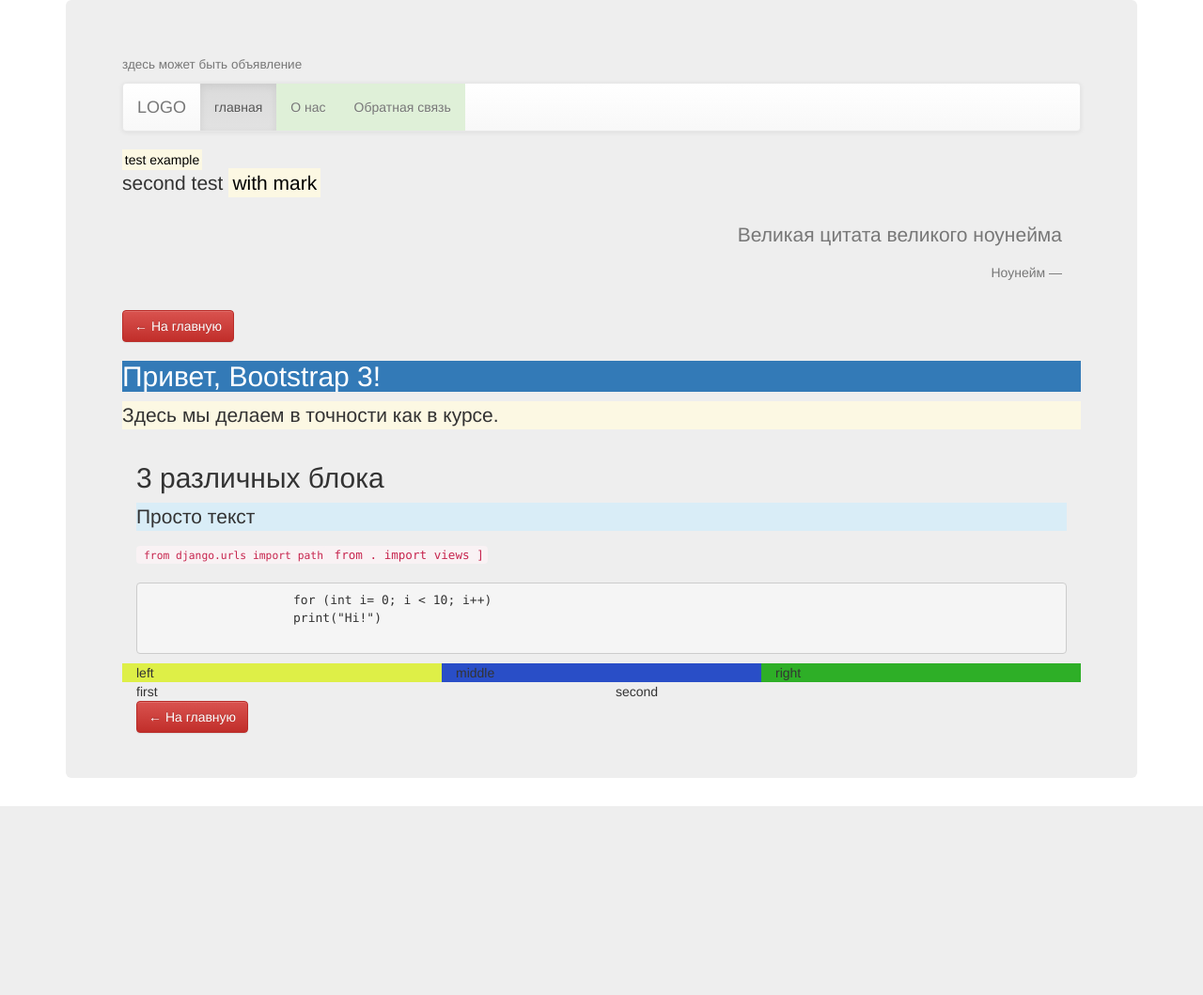
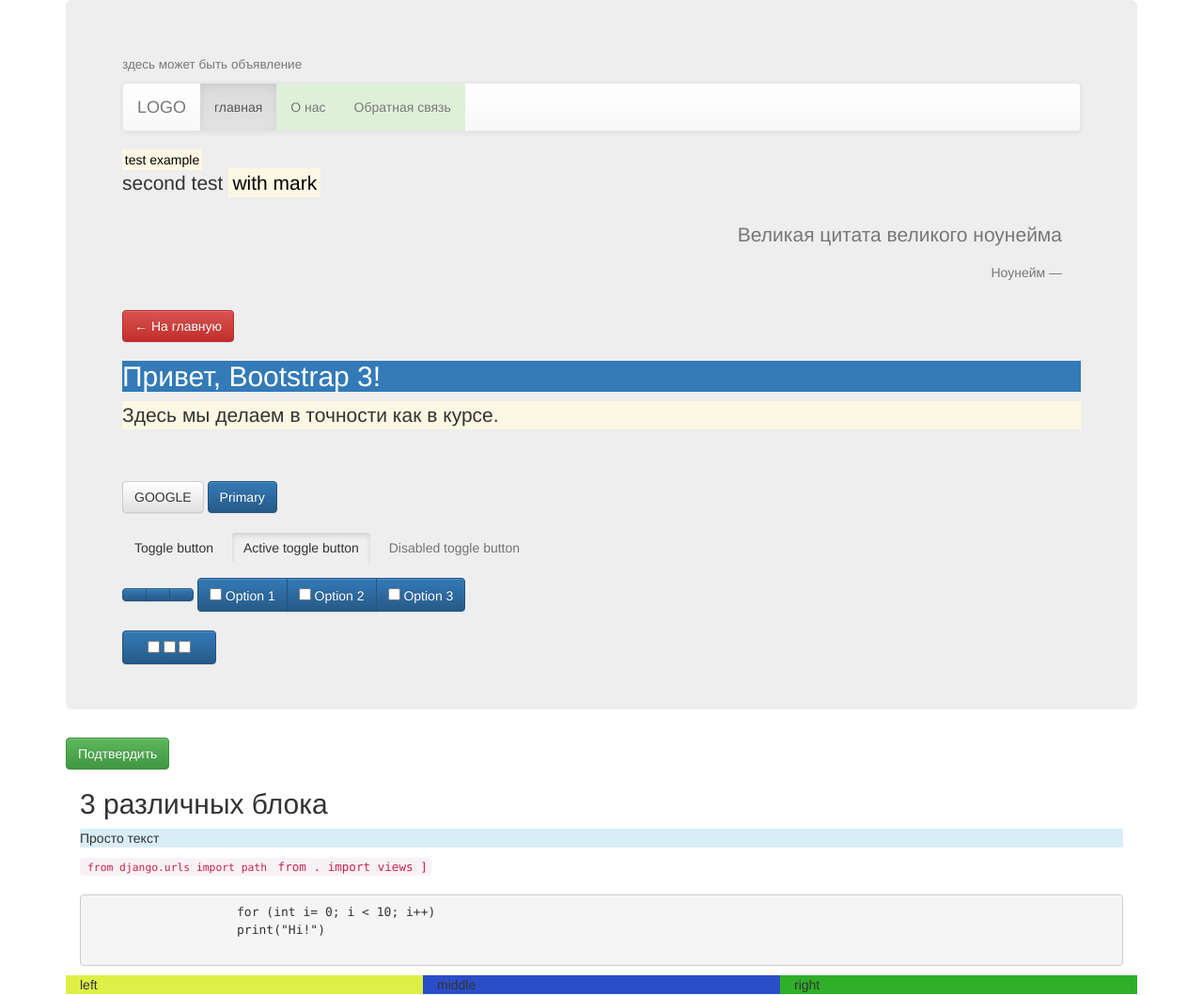
Before and after one commit to nikolaevtik/portfolio_analyser, a Django app: page /training/lesson1/ in a window 1280 px wide. Shown: the top 1059 px of the page at 94% size. Before the commit the page ends 858 px from the top, so only its background shows below. Run offline with Django 5.2, Linux system fonts and the light colour scheme; some libraries are stand-ins or nearby versions.

Commit message:
some templates style editing

```diff
--- a/portfolio/templates/portfolio/blue_chips.html
+++ b/portfolio/templates/portfolio/blue_chips.html
@@ -3,7 +3,7 @@
 {% block content %}
 <h2>Голубые фишки (Топ-20 акций)</h2>
 
-<table border="1" cellpadding="8" style="border-collapse: collapse;">
+<table class="table table-striped table-hover table-condensed" border="1" cellpadding="8" style="border-collapse: collapse;">
     <tr>
         <th>Тикер</th>
         <th>Название</th>
--- a/portfolio/templates/portfolio/index.html
+++ b/portfolio/templates/portfolio/index.html
@@ -35,7 +35,7 @@
                     <th>Количество</th>
                     <th>Текущая цена</th>
                     <th>Стоимость</th>
-                    <th>Действия</th>
+                    <th >Действия</th>
                 </tr>
             </thead>
             <tbody>
@@ -76,6 +76,7 @@
                 </tr>
             </tfoot>
         </table>
+
     </div>
 
 </div>
--- a/portfolio/templates/portfolio/stock_info.html
+++ b/portfolio/templates/portfolio/stock_info.html
@@ -5,7 +5,7 @@
 
 <p>Текущая цена: <strong>{{ price|floatformat:2 }} ₽</strong></p>
 
-<table border="1" cellpadding="8" style="border-collapse: collapse;">
+<table class="table table-striped table-hover table-condensed" border="1" cellpadding="8" style="border-collapse: collapse;">
     <tr>
         <th>Поле</th>
         <th>Значение</th>
--- a/training/templates/training/lesson_1.html
+++ b/training/templates/training/lesson_1.html
@@ -45,8 +45,43 @@
 
             <h2 class="bg-primary">Привет, Bootstrap 3!</h2>
             <p class="bg-warning">Здесь мы делаем в точности как в курсе.</p>
+            <br><br>
+            <a href="http://www.google.com" class="btn btn-default">GOOGLE</a>
+            <input type="submit" class="btn btn-primary" value="Primary">
+            <br><br>
+            <p class="d-inline-flex gap-1">
+                <button type="button" class="btn" data-bs-toggle="button">Toggle button</button>
+                <button type="button" class="btn active" data-bs-toggle="button" aria-pressed="true">Active toggle button</button>
+                <button type="button" class="btn" disabled data-bs-toggle="button">Disabled toggle button</button>
+            </p>
+            <div class="btn-group" role="group" aria-label="Basic checkbox toggle button group">
+                <label class="btn btn-primary" for="btncheck1"></label>
+                <label class="btn btn-primary" for="btncheck2"></label>
+                <label class="btn btn-primary" for="btncheck3"></label>
+            </div>
+            <div class="btn-group" role="group">
+                <label class="btn btn-primary">
+                    <input type="checkbox"> Option 1
+                </label>
+                <label class="btn btn-primary">
+                    <input type="checkbox"> Option 2
+                </label>
+                <label class="btn btn-primary">
+                    <input type="checkbox"> Option 3
+                </label>
+            </div>
+            <br><br>
+            <!-- Чекбоксы в "одной копке"-->
+            <div class="btn-toolbar" role="toolbar">
+                <label class="btn btn-primary" style="min-width: 100px; gap: 10px; ">
+                    <input type="checkbox">
+                    <input type="checkbox">
+                    <input type="checkbox">
+                </label>
+                </div>
+            </div><!-- Закрываем тулбар чекбоксов -->
 
-            <!-- container-fluid внутри jumbotron — допустимо, но обычно jumbotron уже сам по себе -->
+            <input type="button" class="btn btn-success" value="Подтвердить">
             <div class="container-fluid">
                 <h2>3 различных блока</h2>
 
@@ -63,7 +98,7 @@
                     for (int i= 0; i < 10; i++)
                     print("Hi!")
                 </pre>
-                <!-- Исправлено: лишний </div> после row и неправильная вложенность -->
+
                 <div class='row'>
                     <div class='col-md-4' style="background-color: #deef47">left</div>
                     <div class='col-md-4' style="background-color: #294ec7">middle</div>
```
Also changed, not shown: 1.py (added, +17 -0 lines), portfolio/views.py (+23 -11 lines), str.py (added, +22 -0 lines), db.sqlite3.
